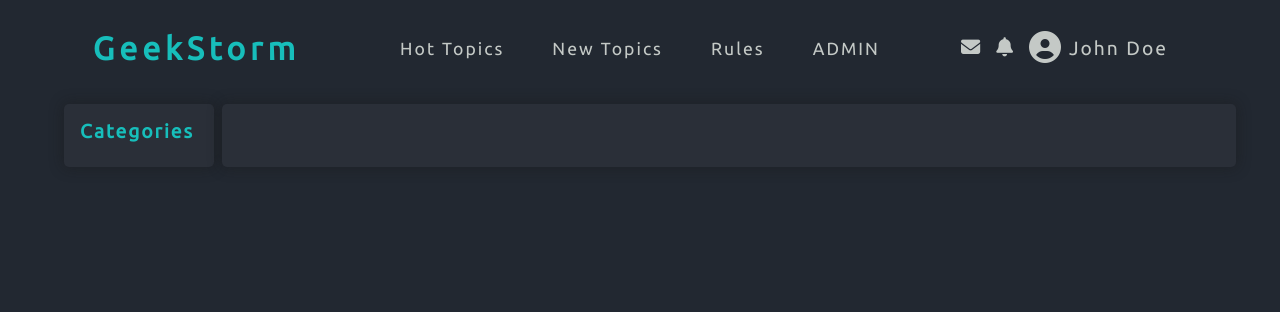
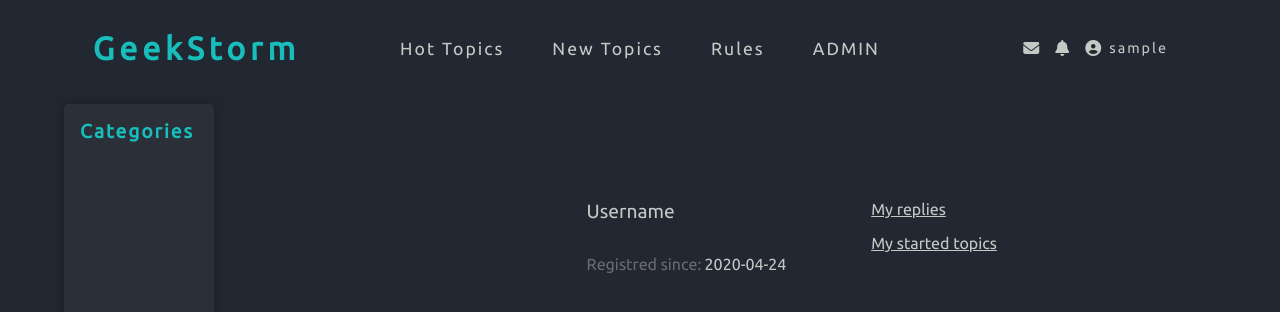
Before and after one commit to hoglundtilda/Forum, a Vue app: page /home in a window 1280 px wide. Shown: the top 312 px of the page. Built offline with nearby package versions, Linux system fonts and the light colour scheme; sample sign-in values are in the browser's storage.

Commit message:
påbörjat profile page

```diff
--- a/src/components/CategoryTopics.vue
+++ b/src/components/CategoryTopics.vue
@@ -24,7 +24,7 @@
       >
         <p class="title">{{topic.title}}</p>
 
-        <p class="author">{{topic.author}}</p>
+        <p class="author">{{topic.username}}</p>
 
         <aside class="created">{{topic.created_at}}</aside>
       </li>
--- a/src/components/Header.vue
+++ b/src/components/Header.vue
@@ -19,10 +19,10 @@
         <button class="user-menu">
           <i class="fas fa-bell"></i>
         </button>
-        <button class="user-menu profile">
+        <button class="user-menu profile" @click="goToProfile">
           <i class="fas fa-user-circle"></i>
         </button>
-        <p class="username">John Doe</p>
+        <p class="username" @click="goToProfile">{{user.username}}</p>
       </section>
     </header>
   </div>
@@ -30,12 +30,23 @@
 
 <script>
 export default {
+  computed: {
+    user() {
+      const user = JSON.parse(localStorage.getItem("user"))
+      console.log(user)
+      return user
+    }
+  },
   methods: {
     goToHomepage() {
       this.$router.push("/home");
     },
     goToAdmin() {
       this.$router.push("/Admin");
+    },
+    goToProfile() {
+      this.$store.state.display.discussion = false;
+      this.$store.state.display.profile = true;
     }
   }
 };
@@ -96,25 +107,25 @@ export default {
 
       .user-menu {
         margin: 0 0.5rem;
+        display:flex;
+        align-self: center;
+
+        i {
+          font-size: 1rem;
+        }
       }
+
       .profile {
-        font-size: 2rem;
+        font-size: 1.6rem;
+        cursor: pointer;
+      }
+
+      .username {
+        font-size: 0.9rem;
+        cursor: pointer;
       }
     }
   }
-  .highlighted-area {
-    /*background-image: url("../assets/img/code.png");
-    background-attachment: fixed;
-    background-size: contain; */
-    height: 7rem;
-    display: flex;
-    padding: 3rem;
-    align-items: center;
-    justify-content: space-between;
-    width: 100%;
-    border: 2px solid $white;
-    border-radius: 10px;
-    color: $white;
-  }
+
 }
 </style>
--- /dev/null
+++ b/src/components/Profile.vue
@@ -0,0 +1,70 @@
+<template>
+  <div class="profile">
+    <div class="avatar">
+      <img src alt />
+    </div>
+    <section class="user-info">
+      <p class="username">Username</p>
+      <div class="register-info">
+        <p class="registred-since">Registred since:</p>
+        <p>2020-04-24</p>
+      </div>
+    </section>
+    <section class="activity">
+      <p class="link">My replies</p>
+      <p class="link">My started topics</p>
+    </section>
+  </div>
+</template>
+
+
+<style lang="scss" scoped>
+@import "../assets/scss/textStyles";
+@import "../assets/scss/variables.scss";
+@import "../assets/scss/button.scss";
+
+.profile {
+  width: 100%;
+  padding: 5rem;
+  display: grid;
+  grid-template-areas: "avatar user-info activity";
+  grid-template-columns: 1fr 1fr 1fr;
+
+  .avatar {
+    height: 180px;
+    width: 160px;
+  }
+
+  p {
+    color: $white;
+    font-size: 1rem;
+    margin: 1rem 0;
+  }
+
+  .username {
+    font-size: 1.2rem;
+  }
+
+  .register-info {
+      display: flex;
+
+      p {
+          margin-right: 0.2rem;
+      }
+
+      .registred-since {
+          color: $grey;
+          opacity: 0.8;
+      }
+  }
+
+  .link {
+    text-decoration: underline;
+  }
+
+  .link:hover {
+    color: $cyan;
+    cursor: pointer;
+  }
+}
+</style>
--- a/src/store/modules/authenticate.js
+++ b/src/store/modules/authenticate.js
@@ -2,8 +2,8 @@ const authenticate = {
   state: { user_id: "" },
   mutations: {
     loginUser(state, data) {
-      console.log(data);
-      localStorage.setItem("user_id", data);
+      localStorage.setItem("user_id", data.user._id);
+      localStorage.setItem("user", JSON.stringify(data.user))
       state.user_id = data;
     }
   },
@@ -34,8 +34,7 @@ const authenticate = {
         .then(response => response.json())
         .then(data => {
           if (data.success) {
-            console.log(data);
-            ctx.commit("loginUser", data.user._id);
+            ctx.commit("loginUser", data);
           }
         })
         .catch(error => {
--- a/src/store/modules/display.js
+++ b/src/store/modules/display.js
@@ -4,6 +4,8 @@ const display = {
     showCategory: false,
     postTopic: false,
     postReply: false,
+    discussion: false,
+    profile: true,
   },
   mutations: {},
   actions: {},
--- a/src/store/modules/getTopics.js
+++ b/src/store/modules/getTopics.js
@@ -12,6 +12,8 @@ const topics = {
     topics(state, data) {
       state.topics = data;
       store.state.display.showTopic = false;
+      store.state.display.profile = false;
+      store.state.display.discussion = true;
       store.state.display.showCategory = true;
     },
   },
--- a/src/views/Home.vue
+++ b/src/views/Home.vue
@@ -3,7 +3,8 @@
     <Header class="header" />
     <main class="main">
       <Categories class="categories" @category="showCategory" />
-      <Discussion class="discussion" :Topic="topic" />
+      <Discussion v-if="this.$store.state.display.discussion === true" class="discussion" :Topic="topic" />
+      <Profile v-else-if="this.$store.state.display.profile === true" />
       <!-- <SideBar class="side-bar" /> -->
     </main>
   </div>
@@ -13,13 +14,16 @@
 import Header from "../components/Header";
 import Categories from "../components/Categories";
 import Discussion from "../components/Discussion";
+import Profile from "../components/Profile";
+
 //import SideBar from "../components/Side";
 
 export default {
   components: {
     Header,
     Categories,
-    Discussion
+    Discussion,
+    Profile
     //SideBar
   },
   data: () => {
```
Also changed, not shown: 7 other files (tests, documents, lock files or other folders).
